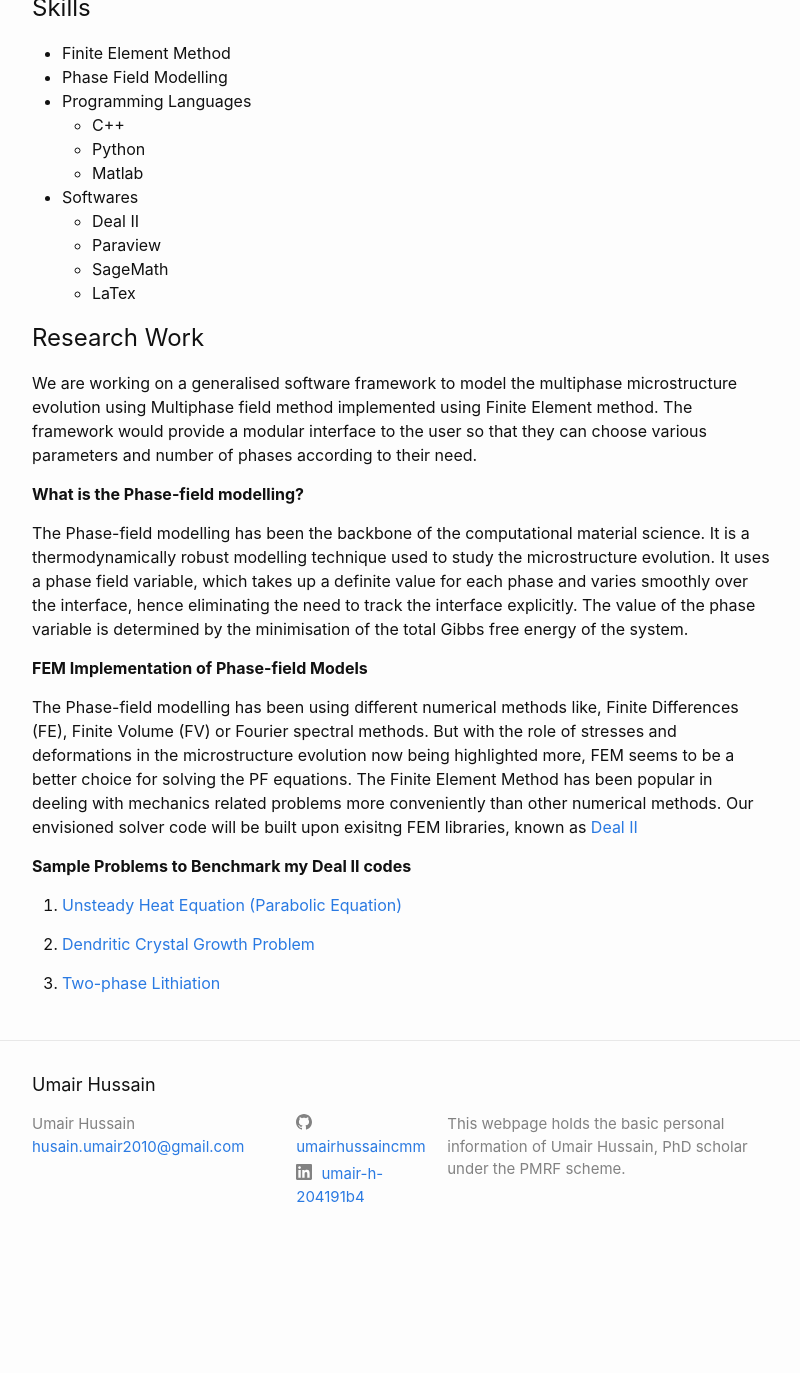
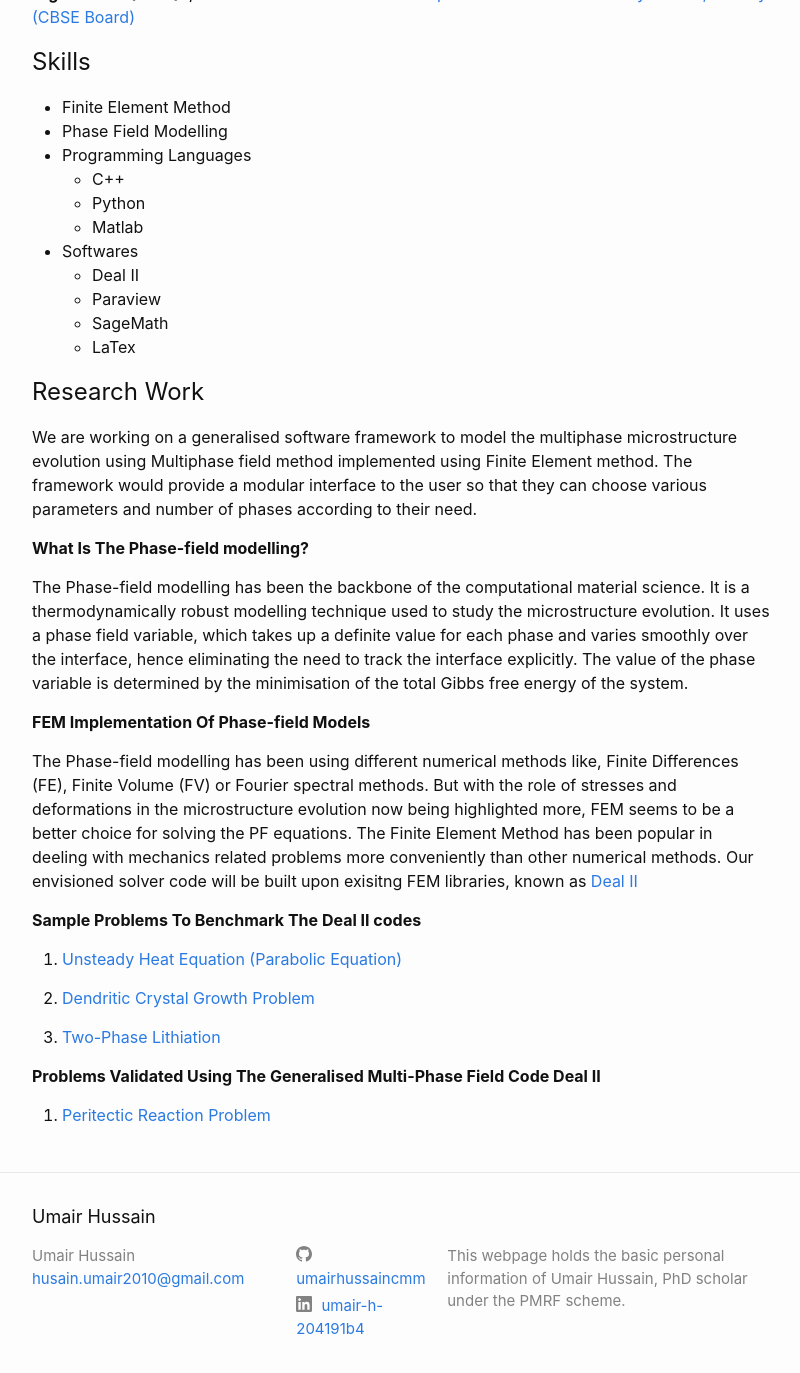
Before and after one commit to umairhussaincmm/umairhussaincmm.github.io, a Jekyll site: the page built from index.markdown, in a window 1280 px wide and 1400 px high, scrolled down 896 px. Shown: the top 1373 px of the window, without its empty margins (238-1038 px from the left). Built offline with Jekyll 4.4.1, drawn with Linux system fonts in a browser that asks for light colours; before the commit the page ends 2164 px from its top, so only the background shows below that; some of the changed text lies outside the part shown.

Commit message:
added peritectic problem

```diff
--- a/index.markdown
+++ b/index.markdown
@@ -35,24 +35,28 @@ We are working on a generalised software framework to model the multiphase micro
 Finite Element method. The framework would provide a modular interface to the user so that they can choose various parameters and number of phases according
 to their need.
 
-**What is the Phase-field modelling?**
+**What Is The Phase-field modelling?**
 
 The Phase-field modelling has been the backbone of the computational material science. It is a thermodynamically robust modelling technique used to study
 the microstructure evolution. It uses a phase field variable, which takes up a definite value for each phase and varies smoothly over the interface, hence
 eliminating the need to track the interface explicitly. The value of the phase variable is determined by the minimisation of the total Gibbs free energy of
 the system.
 
-**FEM Implementation of Phase-field Models**
+**FEM Implementation Of Phase-field Models**
 
 The Phase-field modelling has been using different numerical methods like, Finite Differences (FE), Finite Volume (FV) or Fourier spectral methods. But with
 the role of stresses and deformations in the microstructure evolution now being highlighted more, FEM seems to be a better choice for solving the PF equations.
 The Finite Element Method has been popular in deeling with mechanics related problems more conveniently than other numerical methods. Our envisioned solver code
 will be built upon exisitng FEM libraries, known as [Deal II](https://www.dealii.org/)
 
-**Sample Problems to Benchmark my Deal II codes**
+**Sample Problems To Benchmark The Deal II codes**
 
 1. [Unsteady Heat Equation (Parabolic Equation)](https://umairhussaincmm.github.io/heat-equation/)
 
 2. [Dendritic Crystal Growth Problem](https://umairhussaincmm.github.io/kobayashi/)
 
-3. [Two-phase Lithiation](https://umairhussaincmm.github.io/2phaselith/)
+3. [Two-Phase Lithiation](https://umairhussaincmm.github.io/2phaselith/)
+
+**Problems Validated Using The Generalised Multi-Phase Field Code Deal II**
+
+1. [Peritectic Reaction Problem](https://umairhussaincmm.github.io/)
```
Also changed, not shown: 5peritectic.md (added, +10 -0 lines), 1about.markdown (renamed from about.markdown), 2heat-equation.md (renamed from heat-equation.md), 3kobayashi.md (renamed from kobayashi.md), 4twophaselith.md (renamed from twophaselith.md), images/peritectic-reaction.jpg (added).
